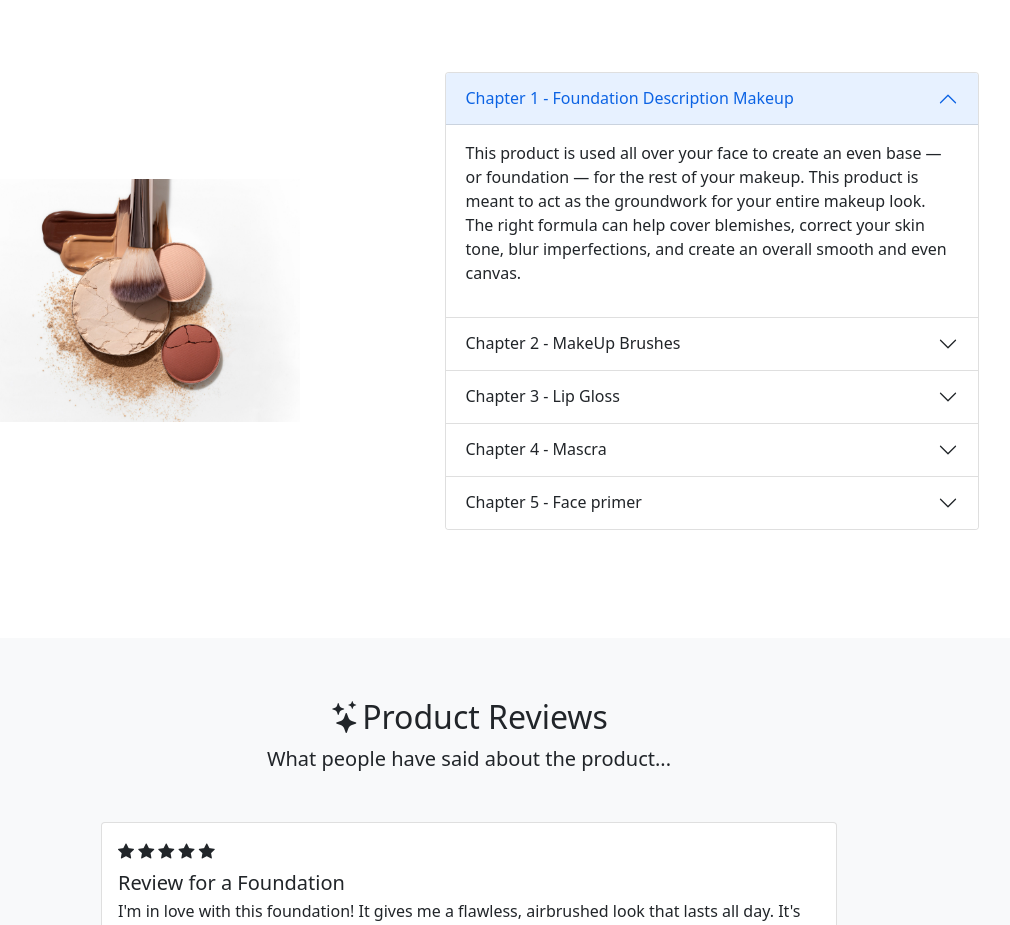
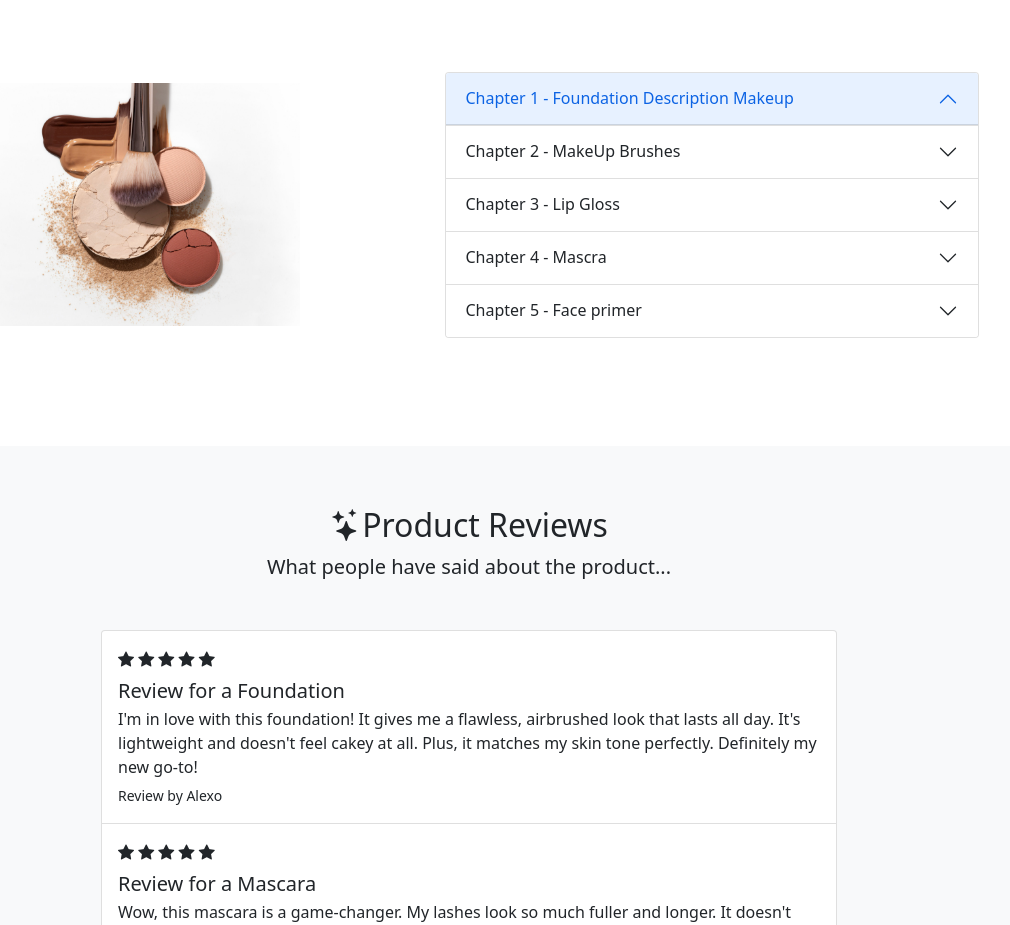
Before and after one commit to Ageji/Cosmetics, a plain HTML site: page index.html in a window 1280 px wide. Shown: the part 1520-2445 px from the top of the page, without its empty margins (171-1181 px from the left). Drawn offline with nearby package versions, Linux system fonts and the light colour scheme.

Commit message:
Update index.html

```diff
--- a/index.html
+++ b/index.html
@@ -164,7 +164,7 @@
                   Chapter 1 - Foundation Description Makeup
                 </button>
               </h2>
-              <div id="chapter-1" class="accordion-collapse collapse show" aria-labelledby="heading-1" data-bs-parent="#chapters">
+              <div id="chapter-1" class="accordion-collapse collapse " aria-labelledby="heading-1" data-bs-parent="#chapters">
                 <div class="accordion-body">
                   <p>This product is used all over your face to create an even base — or foundation — for the rest of your makeup. This product is meant to act as the groundwork for your entire makeup look. The right formula can help cover blemishes, correct your skin tone, blur imperfections, and create an overall smooth and even canvas.</p>
                 </div>
```
